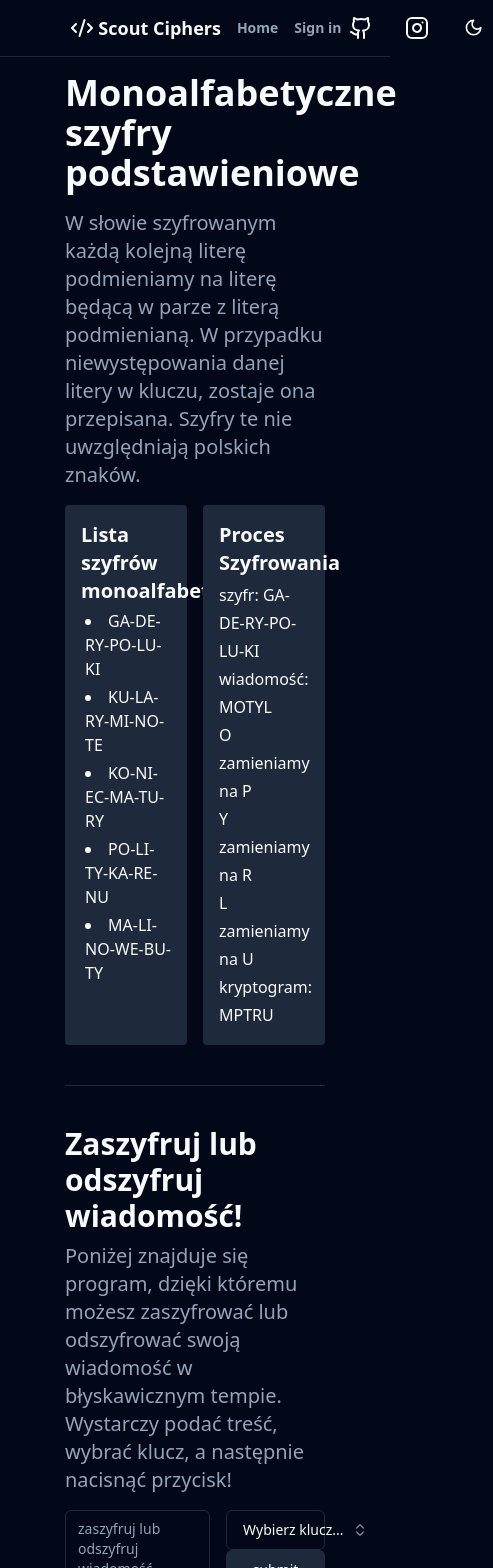
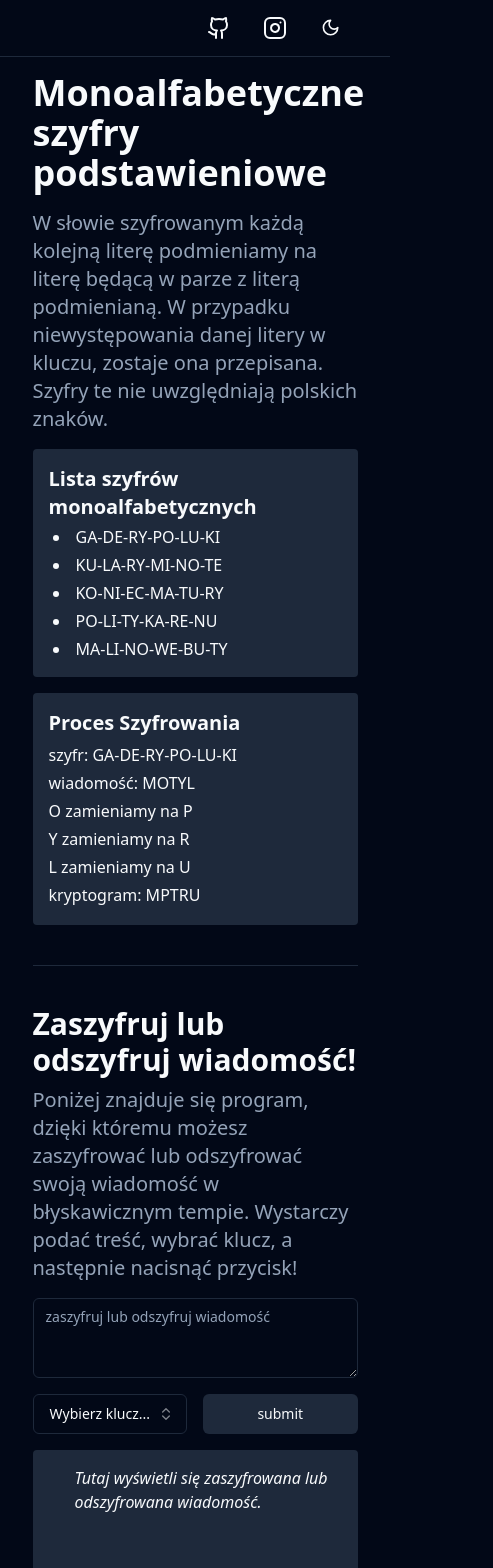
Before and after one commit to ad1utant/scouts_cipher_machine, a React (Vite) app in the folder frontend/: page / in a window 390 px wide. Shown: the top 1568 px of the page, 493 px wide, since content can reach past the window. Built offline with nearby package versions, Linux system fonts and the light colour scheme.

Commit message:
pair ciphers responsive

```diff
--- a/frontend/index.html
+++ b/frontend/index.html
@@ -4,7 +4,7 @@
     <meta charset="UTF-8" />
     <link rel="icon" type="image/svg+xml" href="/vite.svg" />
     <meta name="viewport" content="width=device-width, initial-scale=1.0" />
-    <title>Vite + React</title>
+    <title>Scout Ciphers | 2024</title>
   </head>
   <body>
     <div id="root"></div>
--- a/frontend/src/components/App.jsx
+++ b/frontend/src/components/App.jsx
@@ -9,11 +9,11 @@ function App(){
                 <div className={'col-span-12'}>
                         <Nav/>
                 </div>
-                <div className={'col-span-2'}/>
-                <div className={'col-span-8'}>
+                <div className={'col-span-1 md:col-span-2'}/>
+                <div className={'col-span-10 md:col-span-8'}>
                     <PairCiphers/>
                 </div>
-                <div className={'col-span-2'}/>
+                <div className={'col-span-1 md:col-span-2'}/>
                 <div className={'col-span-12'}>
                     <Footer/>
                 </div>
--- a/frontend/src/components/Footer.jsx
+++ b/frontend/src/components/Footer.jsx
@@ -9,9 +9,9 @@ function Footer(){
         <div className={'mt-4'}>
             <Separator/>
             <div className={'grid grid-cols-12 items-center pt-4 pb-4'}>
-                <div className={'col-span-2'}/>
-                <div className={'flex justify-between col-span-8'}>
-                    <div className={'font flex gap-4 items-center text-sm text-muted-foreground'} >
+                <div className={'col-span-1 md:col-span-2'}/>
+                <div className={'flex justify-end md:justify-between col-span-10 md:col-span-8'}>
+                    <div className={'font flex hidden md:block gap-4 items-center text-sm text-muted-foreground'} >
                         All rights reserved © 2023
                     </div>
                     <div className={'font flex gap-4 items-center text-sm text-muted-foreground'} >
@@ -20,7 +20,7 @@ function Footer(){
 
 
                 </div>
-                <div className={'col-span-2'}/>
+                <div className={'col-span-1 md:col-span-2'}/>
             </div>
         </div>
     )
--- a/frontend/src/components/Nav.jsx
+++ b/frontend/src/components/Nav.jsx
@@ -7,10 +7,10 @@ function Nav(){
     return(
         <>
         <div className={'grid grid-cols-12 items-center p-2'}>
-            <div className={'col-span-2'}/>
-            <div className={'flex justify-between col-span-8'}>
-                <div className={'font flex gap-4 items-center text-sm text-muted-foreground font-semibold'} >
-                    <Link className={'text-lg text-foreground gap-1 text-lg font-semibold flex items-center'} to={'/'}>
+            <div className={'col-span-1 md:col-span-2'}/>
+            <div className={'flex justify-end md:justify-between col-span-10 md:col-span-8'}>
+                <div className={'font hidden md:flex gap-4 items-center text-sm text-muted-foreground font-semibold'} >
+                    <Link className={'text-lg text-foreground gap-1 font-semibold flex items-center'} to={'/'}>
                         <Code2 />
                         Scout&nbsp;Ciphers
                     </Link>
@@ -37,7 +37,7 @@ function Nav(){
                 </div>
 
             </div>
-            <div className={'col-span-2'}/>
+            <div className={'col-span-1 md:col-span-2'}/>
         </div>
         <Separator/>
     </>
--- a/frontend/src/components/PairCiphers.jsx
+++ b/frontend/src/components/PairCiphers.jsx
@@ -1,7 +1,6 @@
 import '../styles/index.css'
 import {useRef, useState} from "react";
 import {Button} from "@/components/ui/button";
-import {Input} from "@/components/ui/input.jsx";
 import * as React from "react"
 import { Check, ChevronsUpDown } from "lucide-react"
 
@@ -95,10 +94,9 @@ function PairCiphers(props) {
   return (
       <div className={'grid mt-4 grid-cols-5'}>
           <h1 className={'col-span-5 scroll-m-20 text-4xl font-extrabold lg:text-5xl'}>Monoalfabetyczne szyfry podstawieniowe</h1>
-          <div className={'col-span-2'}></div>
           <p className={'mt-4 col-span-5 text-xl text-muted-foreground'}>W słowie szyfrowanym każdą kolejną literę podmieniamy na literę będącą w parze z literą podmienianą. W przypadku niewystępowania danej litery w kluczu, zostaje ona przepisana. Szyfry te nie uwzględniają polskich znaków.</p>
           <div className={'grid grid-cols-6 col-span-5 justify-between'}>
-              <div className={'items-start rounded mt-4 bg-muted p-4 col-span-3 mr-2'}>
+              <div className={'items-start rounded mt-4 bg-muted p-4 col-span-6 md:col-span-3 md:mr-2'}>
                   <h4 className={'col-span-1 scroll-m-20 text-xl font-bold'}>Lista szyfrów monoalfabetycznych</h4>
                   <ul className="list-disc p-0 m-0 ps-1 [&>li]:mt-1 list-inside">
                       <li>GA-DE-RY-PO-LU-KI</li>
@@ -109,7 +107,7 @@ function PairCiphers(props) {
                   </ul>
               </div>
 
-              <div className={'items-start rounded mt-4 bg-muted p-4 col-span-3 ml-2'}>
+              <div className={'items-start rounded mt-4 bg-muted p-4 col-span-6 md:col-span-3 sm:col-span-6 md:ml-2'}>
                 <h4 className={'col-span-1 scroll-m-20 text-xl font-bold'}>Proces Szyfrowania</h4>
                 <p className={'leading-7 [&:not(:first-child)]:mt-1 whitespace-pre-line'}>
 
@@ -130,9 +128,9 @@ function PairCiphers(props) {
           <p className={'col-span-5 text-xl text-muted-foreground'}>Poniżej znajduje się program, dzięki któremu możesz zaszyfrować lub odszyfrować swoją wiadomość w błyskawicznym tempie. Wystarczy podać treść, wybrać klucz, a następnie nacisnąć przycisk!</p>
 
           <form className={'gap-4 mt-4 col-span-5 grid grid-cols-12'} ref={cipherDecipherRef}>
-              <Textarea className={'col-span-7'} type={"text"} name={'promptInput'} placeholder={'zaszyfruj lub odszyfruj wiadomość'}/>
-              <div className={'col-span-5 grid grid-cols-1 border-box'}>
-                  <div className={'col-span-5 grid grid-cols-1 border-box'}>
+              <Textarea className={'col-span-12 md:col-span-7'} type={"text"} name={'promptInput'} placeholder={'zaszyfruj lub odszyfruj wiadomość'}/>
+              <div className={'md:col-span-5 col-span-12 grid grid-cols-2 border-box'}>
+                  <div className={'col-span-1 md:col-span-2 mr-2 md:mr-0 grid grid-cols-1  border-box'}>
                     <Popover open={comboboxOpen} onOpenChange={setComboboxOpen}>
                       <PopoverTrigger asChild>
                           <Button
@@ -175,7 +173,7 @@ function PairCiphers(props) {
                       </PopoverContent>
                   </Popover>
                   </div>
-                  <div className={'col-span-5 grid grid-cols-1 border-box'}>
+                  <div className={'col-span-1 md:col-span-2 ml-2 md:ml-0 grid grid-cols-1 border-box'}>
                     <Button type={"submit"} variant={'secondary'} onClick={handleCipherDecpiherSubmit}>submit</Button>
                   </div>
               </div>
@@ -188,10 +186,10 @@ function PairCiphers(props) {
           <p className={'col-span-5 text-xl text-muted-foreground'}>Poniżej znajduje się program, dzięki któremu możesz odszyfrować wiadomość, bez znajomości klucz. Wystarczy podać treść, a następnie nacisnąć przycisk!</p>
 
           <form className={'gap-4 mt-4 col-span-5 grid grid-cols-12'} ref={decipherRef}>
-              <Textarea className={'col-span-7'} type={"text"} name={'textarea'} placeholder={'odszyfruj wiadomość o nieznanym kluczu'}/>
-              <div className={'col-span-5 grid grid-cols-1e'}>
-                        <Button type={'submit'} className={'col-span-1 flex justify-center'} disabled variant={'outline'}>Kryptogram o nieznanym kluczu</Button>
-                        <Button className={'col-span-1'} variant={'secondary'} type={"submit"} onClick={handleDecipherSubmit}>submit</Button>
+              <Textarea className={'col-span-12 md:col-span-7 mr-2 md:mr-0'} type={"text"} name={'textarea'} placeholder={'odszyfruj wiadomość o nieznanym kluczu'}/>
+              <div className={'col-span-12 md:col-span-5 grid grid-cols-2'}>
+                        <Button type={'submit'} className={'col-span-1 md:col-span-2'} disabled variant={'outline'}>nieznany klucz</Button>
+                        <Button className={'col-span-1 md:col-span-2 ml-2 md:ml-0'} variant={'secondary'} type={"submit"} onClick={handleDecipherSubmit}>submit</Button>
               </div>
 
 
```
